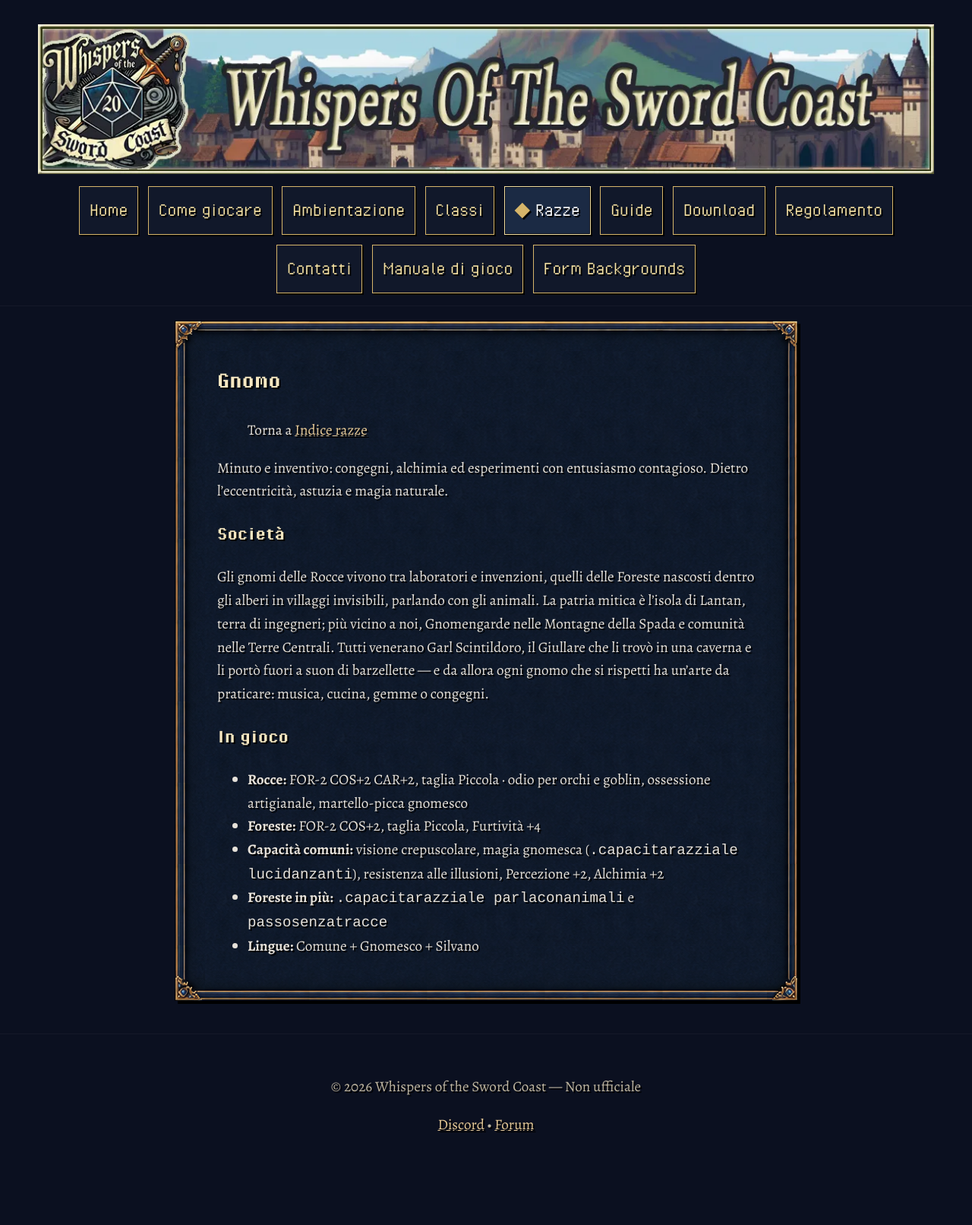
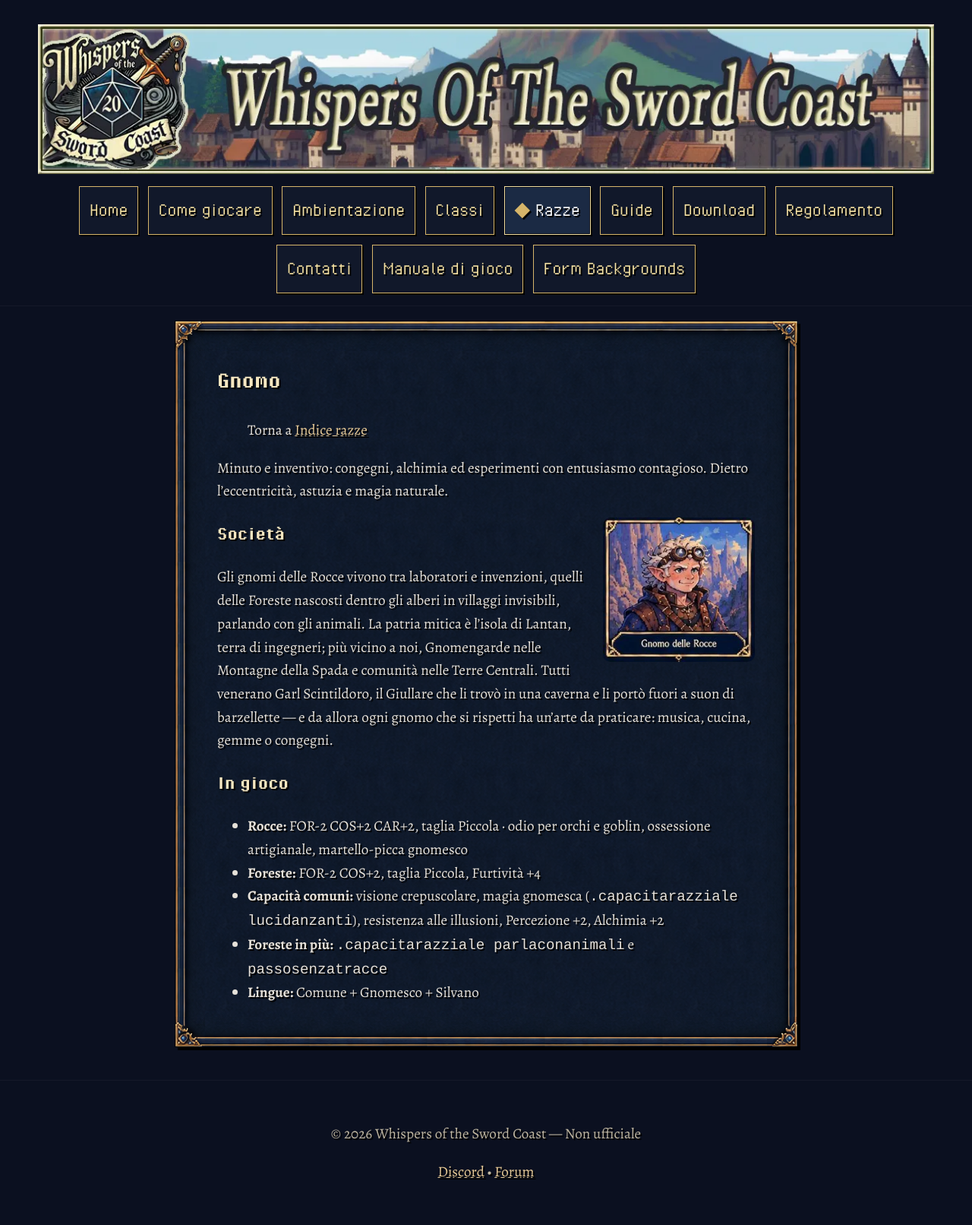
Before and after one commit to whispersoftheswordcoast/whispersoftheswordcoast.github.io, a Jekyll site: the page built from razze/gnomo.md, in a window 1280 px wide. Shown: the whole page at 76% size. Built offline with Jekyll 4.4.1, drawn with Linux system fonts in a browser that asks for light colours; our own code applies the rules of GitHub Pages for plain Markdown files; before the commit the page ends 1550 px from its top, so only the background shows below that.

Commit message:
Gnomo: ritratto rocce + webp

```diff
--- a/razze/gnomo.md
+++ b/razze/gnomo.md
@@ -11,6 +11,8 @@
 
 Minuto e inventivo: congegni, alchimia ed esperimenti con entusiasmo contagioso. Dietro l'eccentricità, astuzia e magia naturale.
 
+<img src="{{ '/assets/images/gnomorocce.webp' | relative_url }}" alt="Gnomo delle rocce" style="float: right; width: 200px; max-width: 45%; height: auto; margin: 0 0 1rem 1.5rem; border-radius: 10px;" />
+
 ## Società
 
 Gli gnomi delle Rocce vivono tra laboratori e invenzioni, quelli delle Foreste nascosti dentro gli alberi in villaggi invisibili, parlando con gli animali. La patria mitica è l'isola di Lantan, terra di ingegneri; più vicino a noi, Gnomengarde nelle Montagne della Spada e comunità nelle Terre Centrali. Tutti venerano Garl Scintildoro, il Giullare che li trovò in una caverna e li portò fuori a suon di barzellette — e da allora ogni gnomo che si rispetti ha un'arte da praticare: musica, cucina, gemme o congegni.
```
Also changed, not shown: assets/images/gnomorocce.JPG (added), assets/images/gnomorocce.webp (added), assets/images/mezzelfodrow.JPG (added).
